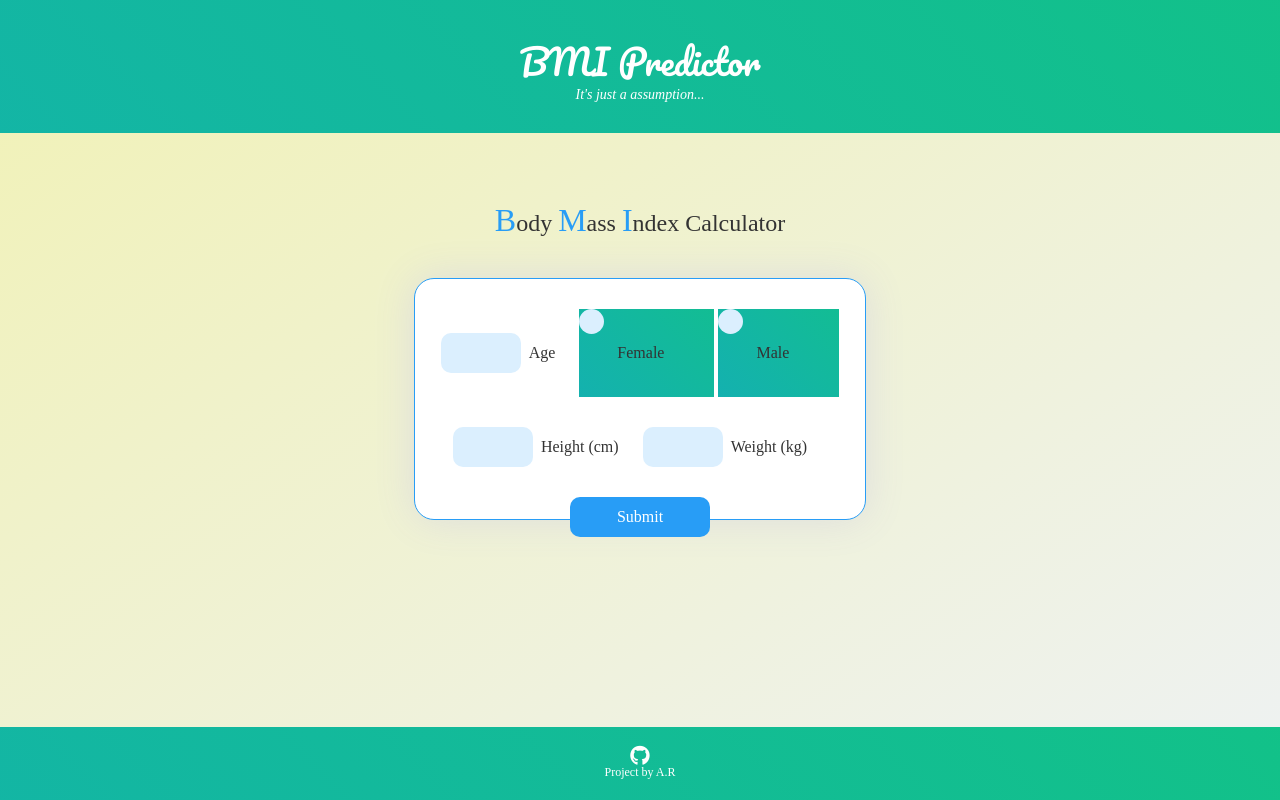
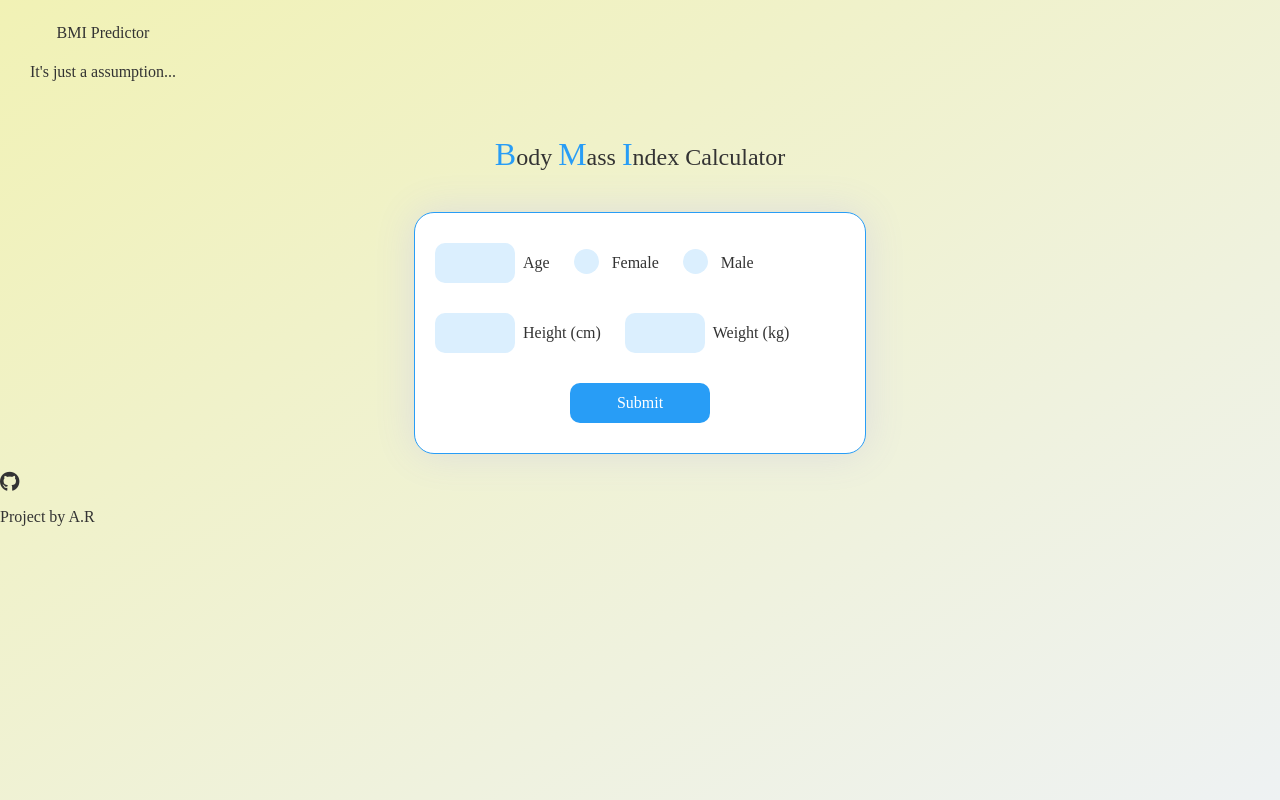
Before and after one commit to anshrastogi8/asd, a Flask app: page / in a window 1280 px wide. Run offline with Flask 2, Linux system fonts and the light colour scheme; parts of the project's set-up code (start-up, migrations or seed data) failed here and were passed over; some libraries are stand-ins or nearby versions.

Commit message:
Update styles.css

```diff
--- a/static/styles.css
+++ b/static/styles.css
@@ -1,25 +1,4 @@
-html{
-	height: 100%;
-	margin: 0;
-}
-
-body{
-	font-family: Arial, Helvetica,sans-serif;
-    text-align: center;
-    margin: 0;
-    padding: 0;
-    width: 100%;
-	height: 100%;
-	display: flex;
-	flex-direction: column;
-
-}
 * {
-  font-family: Quicksand;
-  font-size: 16px;
-  color: #333;
-}
- * {
   font-family: Quicksand;
   font-size: 16px;
   color: #333;
@@ -185,287 +164,3 @@
   border-width: 0 2px 2px 0;
   transform: rotate(45deg);
 }
-
-body {
-  margin: 0;
-  height: 100vh;
-  padding: 0;
-  border: 0;
-  background: linear-gradient(to bottom right,  #F1F2B5, #eef2f3);
-}
-
-.form {
-  background-color: #fff;
-  height: 240px;
-  width: 450px;
-  border-radius: 20px;
-  margin: 20px auto 20px auto;
-  display: block;
-  border: solid 1px #289df6;
-
-  box-shadow: 0 0 40px 0 #ddd;
-}
-
-.form:hover {
-  box-shadow: 0 0 60px 0 #ccc;
-  transition: .4s;
-  transform: scale(1.02);
-}
-
-.row-one {
-  padding: 20px;
-}
-
-.row-two {
-  padding: 20px;
-}
-
-.text-input {
-  width: 60px;
-  height: 30px;
-  border-radius: 10px;
-  background-color: #dbeffe;
-  border: none;
-  outline: none;
-  padding: 5px 10px;
-  cursor: pointer;
-}
-
-.text-input:last-child {
-  margin-bottom: 35px;
-}
-
-.text-input:hover {
-  background-color: #cbe7fd;
-}
-
-#submit {
-  border: none;
-  border-radius: 10px;
-  height: 40px;
-  width: 140px;
-  background-color: #289df6;
-  color: #fff;
-  margin: auto;
-  display: block;
-  outline: none;
-  cursor: pointer;
-}
-
-#submit:hover{
-  background-color: #0a8ef2;
-}
-
-.text {
-  display: inline-block;
-  margin: 5px 20px 5px 8px;;
-}
-
-.row-one {
-  padding: 30px 20px 15px 20px;
-}
-.row-two {
-  padding: 15px 20px 30px 20px;
-}
-
-.container {
-  display: inline-block;
-  position: relative;
-  padding-left: 30px;
-  cursor: pointer;
-  user-select: none;
-}
-
-.container input {
-  position: absolute;
-  opacity: 0;
-}
-
-.checkmark {
-  position: absolute;
-  top: 0;
-  left: 0;
-  height: 25px;
-  width: 25px;
-  background-color: #dbeffe;
-  border-radius: 50%;
-}
-
-.container:hover input ~ .checkmark {
-  background-color: #cbe7fd;
-}
-
-.container input:checked ~ .checkmark {
-  background-color: #289df6;
-}
-
-h1 {
-  font-size: 30px;
-  font-weight: 300;
-  text-align: center;
-  color: #289df6;
-  padding-top: 15px;
-  display: block;
-}
-
-h2 {
-  font-size: 22px;
-  font-weight: 300;
-  text-align: center;
-}
-
-h3 {
-  font-size: 24px;
-  font-weight: 300;
-  text-align: center;
-  padding: 15px;
-}
-
-h3 b {
-  font-size: 32px;
-  font-weight: 300;
-  color: #289df6;
-}
-
-.checkmark:after {
-  content: "";
-  position: absolute;
-  display: none;
-}
-
-.container input:checked ~ .checkmark:after {
-  display: block;
-}
-
-.container .checkmark:after {
-  left: 9px;
-  top: 5px;
-  width: 5px;
-  height: 10px;
-  border: solid white;
-  border-width: 0 2px 2px 0;
-  transform: rotate(45deg);
-}
-
-/* Website Title */
-.container{
-    padding: 30px;
-	position: relative;
-	background: linear-gradient(45deg, #1a45a1, #14afb4, #11cc6f);
-	background-size: 500% 500%;
-	animation: change-gradient 10s ease-in-out infinite;
-}
-@keyframes change-gradient {
-	0%{
-		background-position: 0 50%;
-	}
-	50%{
-		background-position: 100% 50%;
-	}
-	100%{
-		background-position: 0 50%;
-	}
-}
-
-.container-heading{
-    margin: 0;
-}
-
-.heading_font{
-    color: #ffffff;
-	font-family: 'Pacifico', cursive;
-	font-size: 35px;
-	font-weight: normal;
-}
-
-.description p{
-	color: #ffffff;
-    font-style: italic;
-    font-size: 14px;
-    margin: -5px 0 0;
-}
-
-/* Text Area */
-.ml-container{
-    margin: 30px 0;
-	flex: 1 0 auto;
-}
-
-.form-input {
-	text-align: center;
-	width: 350px;
-	height: 25px;
-	margin-bottom: 5px;
-}
-
-/* Predict Button */
-.my-cta-button{
-	background: #f9f9f9;
-   	border: 2px solid #000000;
-    border-radius: 1000px;
-    box-shadow: 3px 3px #8c8c8c;
-	margin-top: 10px;
-    padding: 10px 36px;
-    color: #000000;
-    display: inline-block;
-   	font: italic bold 20px/1 "Calibri", sans-serif;
-    text-align: center;
-}
-
-.my-cta-button:hover{
-    color: #4d089a;
-    border: 2px solid #4d089a;
-}
-
-.my-cta-button:active{
-    box-shadow: 0 0;
-}
-
-/* Contact */
-.contact-icon{
-	color: #ffffff;
-	padding: 7px;
-}
-
-.contact-icon:hover{
-	color: #8c8c8c;
-}
-
-/* Footer */
-.footer{
-	flex-shrink: 0;
-	position: relative;
-	padding: 20px;
-	background: linear-gradient(45deg, #1a45a1, #14afb4, #11cc6f);
-	background-size: 500% 500%;
-	animation: change-gradient 10s ease-in-out infinite;
-}
-
-.footer-description{
-	color: #ffffff;
-	margin: 0;
-	font-size: 12px;
-}
-
-/* Result */
-.results{
-    padding: 30px 0 0;
-	flex: 1 0 auto;
-}
-
-.danger{
-    color: #ff0000;
-}
-
-.safe{
-    color: green;
-}
-
-.gif{
-	width: 25%;
-}
-
-.gif1{
-	width: 35%;
-    	margin: 10px 0;
-}
```
